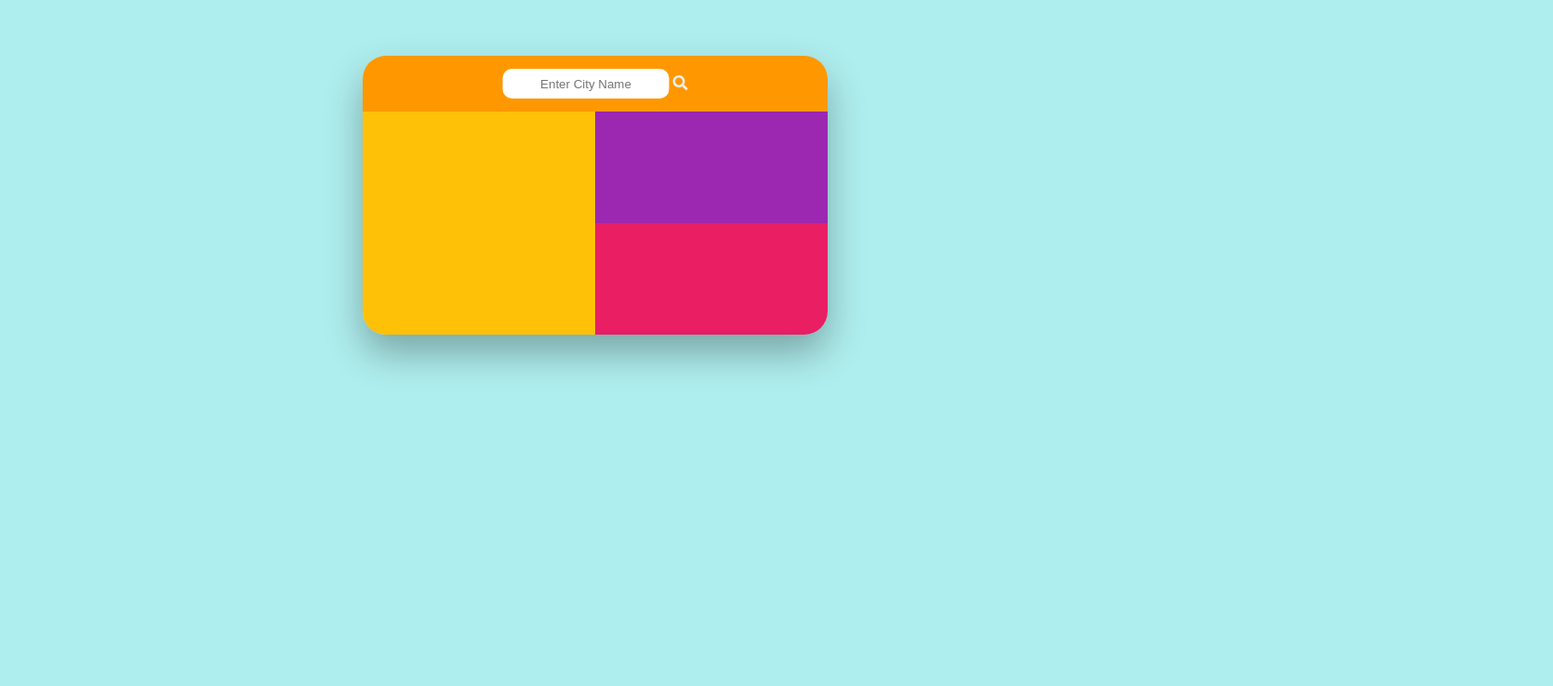
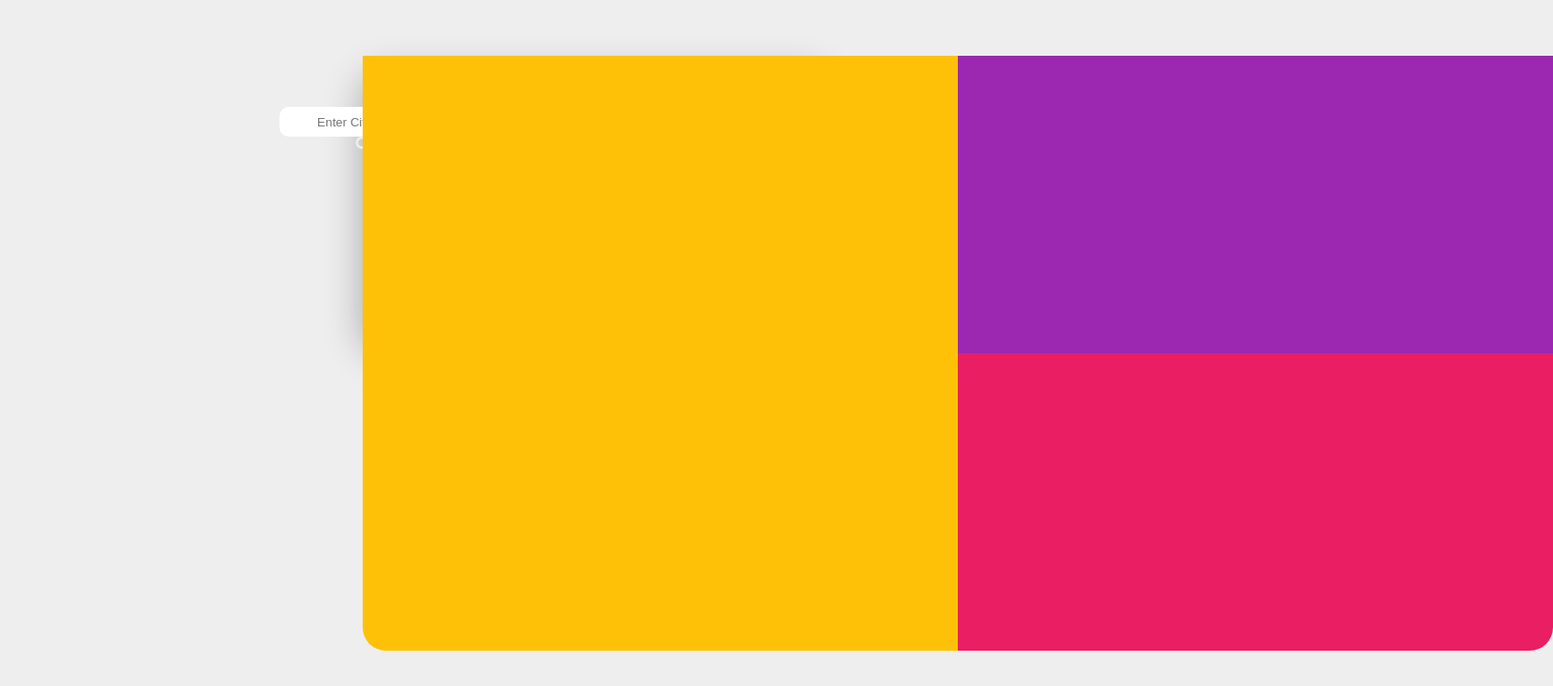
Before and after one commit to sandracmoore/weather-bot, a plain HTML site: page index.html in a window 1280 px wide. Shown: the part 140-878 px from the top of the page at 93% size, 1670 px wide, since content can reach past the window. Before the commit the page ends 800 px from the top, so only its background shows below. Drawn offline with Linux system fonts and the light colour scheme.

Commit message:
Update style.css

```diff
--- a/style.css
+++ b/style.css
@@ -1,5 +1,5 @@
 body{
-  background-color: #afeeee;
+  background-color: #eee;
 }
 
 .container{
@@ -16,7 +16,7 @@ body{
   border-top-left-radius: 25px;
   border-top-right-radius: 25px;
   text-align: center;
-  position:relative;
+  position:absolute;
 }
 
 #temp, #humidity-div {
@@ -54,7 +54,7 @@ body{
 #main{
   width: 100%;
   height: 100%;
-  position: relative;
+  position: absolute;
 }
 
 .city-icon {
```
